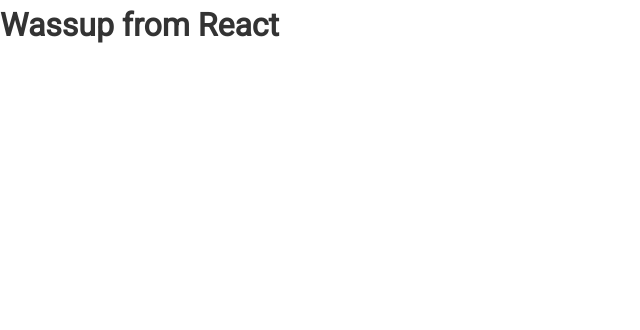
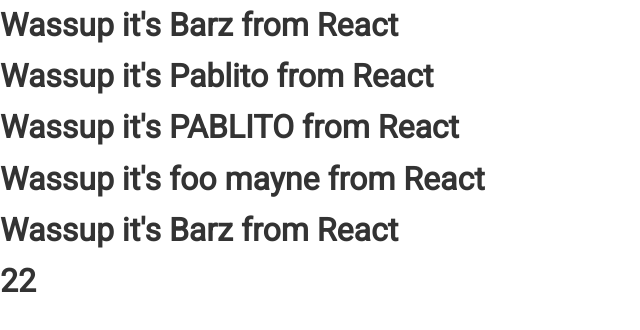
Before and after one commit to PabloJ22/GitHub-Finder, a React (Create React App) app in the folder github-finder/: page / in a window 1280 px wide. Shown: the top 330 px of the page, without its empty margins (0-640 px from the left). Built offline with nearby package versions, Linux system fonts and the light colour scheme.

Commit message:
messing around with JSX.^~^

```diff
--- a/github-finder/src/App.js
+++ b/github-finder/src/App.js
@@ -1,13 +1,29 @@
-import React, { Component} from 'react';
+import React, { Component, Fragment} from 'react';
 import './App.css';
 
 class App extends Component  {
 
+foo = () => 'Barz';
+
 render(){
+
+  const name = 'Pablito';
+  const loading = false;
+
+
+
+  const foo = () => 'foo mayne';
+
   return (
-    <div className="App">
-     <h1>Wassup from React</h1>
-    </div>
+    <Fragment>
+      {loading ? <h4>Loading</h4>: <h1>Wassup it's {this.foo()} from React</h1>}
+     <h1>Wassup it's {name} from React</h1>
+     <h1>Wassup it's {name.toUpperCase()} from React</h1>
+     <h1>Wassup it's {foo()} from React</h1>
+     <h1>Wassup it's {this.foo()} from React</h1>
+     <h1>{11+11}</h1>
+     <h1>{loading}</h1>
+    </Fragment>
   );
 
 }
```
